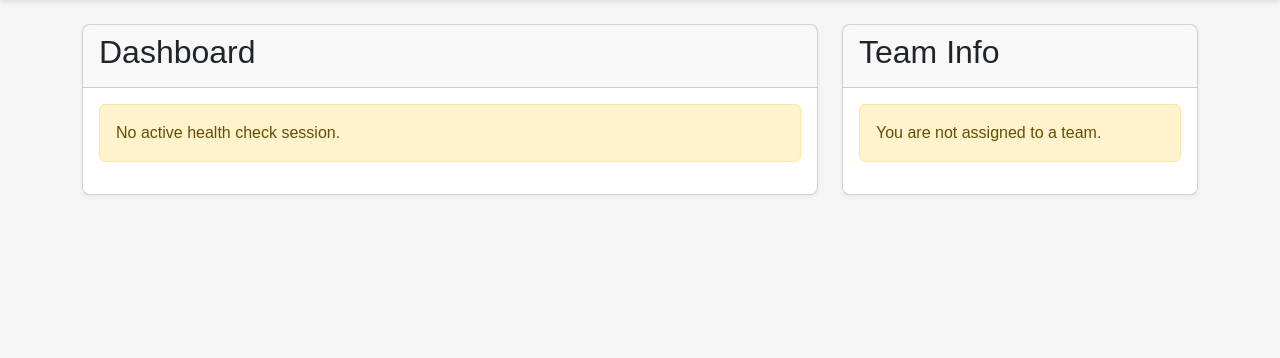
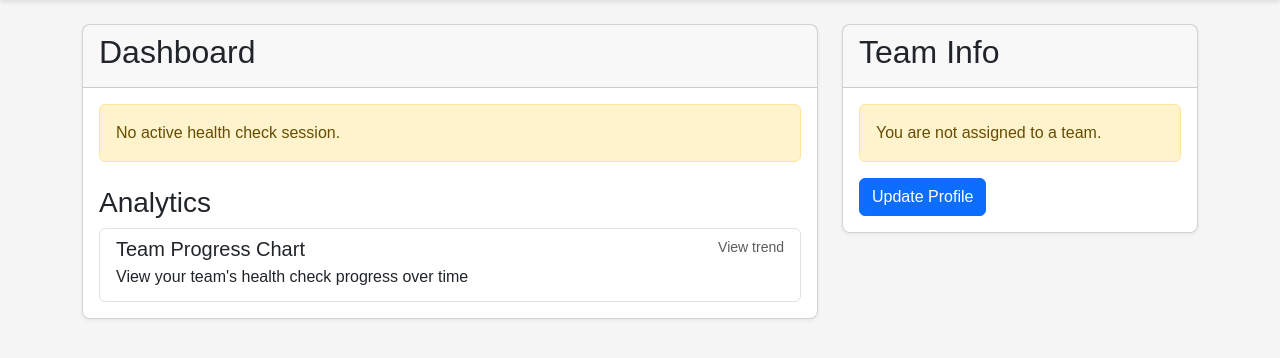
Before and after one commit to yuriysyt/SkyProject, a Django app: page /dashboard/ in a window 1280 px wide. Shown: the part 56-414 px from the top of the page. Run offline with Django 4.2, Linux system fonts and the light colour scheme; the visitor is signed in with stand-in values (Sample User, id 1); data that the repository does not hold is empty; some libraries are stand-ins or nearby versions.

Commit message:
Updated dashboard with links to analytics

```diff
--- a/templates/core/dashboard.html
+++ b/templates/core/dashboard.html
@@ -31,7 +31,11 @@
                 <div class='alert alert-warning'>
                     You haven't voted in the latest session yet.
                 </div>
-                <a href='#' class='btn btn-primary'>Submit Votes</a>
+                {% if cards %}
+                <div class='mt-3'>
+                    <a href='#' class='btn btn-primary'>Submit Votes</a>
+                </div>
+                {% endif %}
                 {% endif %}
 
                 {% else %}
@@ -39,6 +43,19 @@
                     No active health check session.
                 </div>
                 {% endif %}
+
+                <div class='mt-4'>
+                    <h3>Analytics</h3>
+                    <div class='list-group'>
+                        <a href='{% url 'progress_chart' %}' class='list-group-item list-group-item-action'>
+                            <div class='d-flex w-100 justify-content-between'>
+                                <h5 class='mb-1'>Team Progress Chart</h5>
+                                <small class='text-muted'>View trend</small>
+                            </div>
+                            <p class='mb-1'>View your team's health check progress over time</p>
+                        </a>
+                    </div>
+                </div>
             </div>
         </div>
     </div>
@@ -65,6 +82,7 @@
                 <div class='alert alert-warning'>
                     You are not assigned to a team.
                 </div>
+                <a href='{% url 'profile' %}' class='btn btn-primary'>Update Profile</a>
                 {% endif %}
             </div>
         </div>
```
